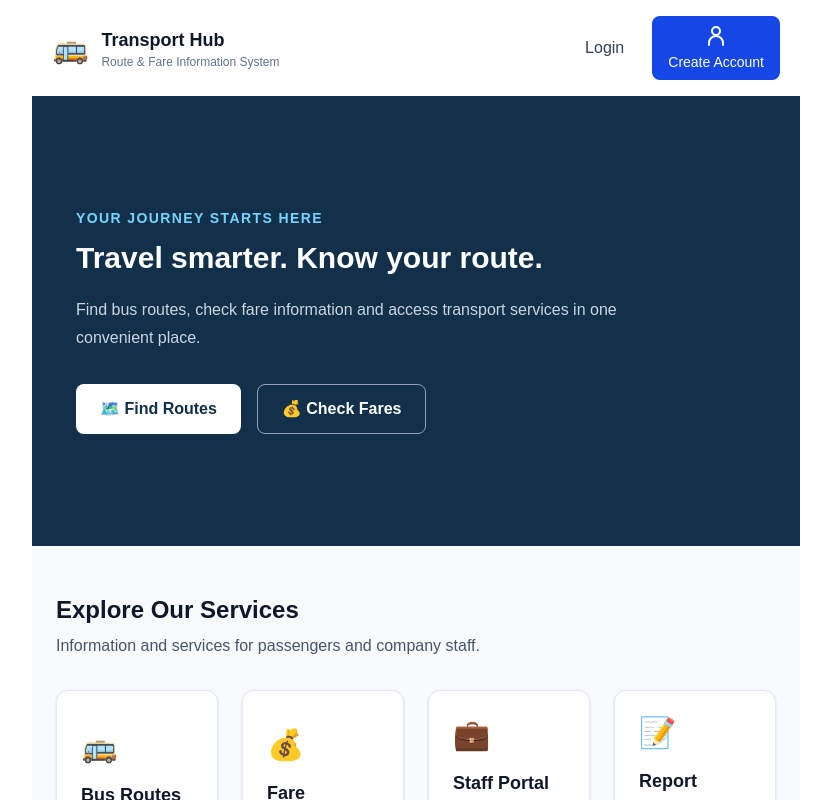
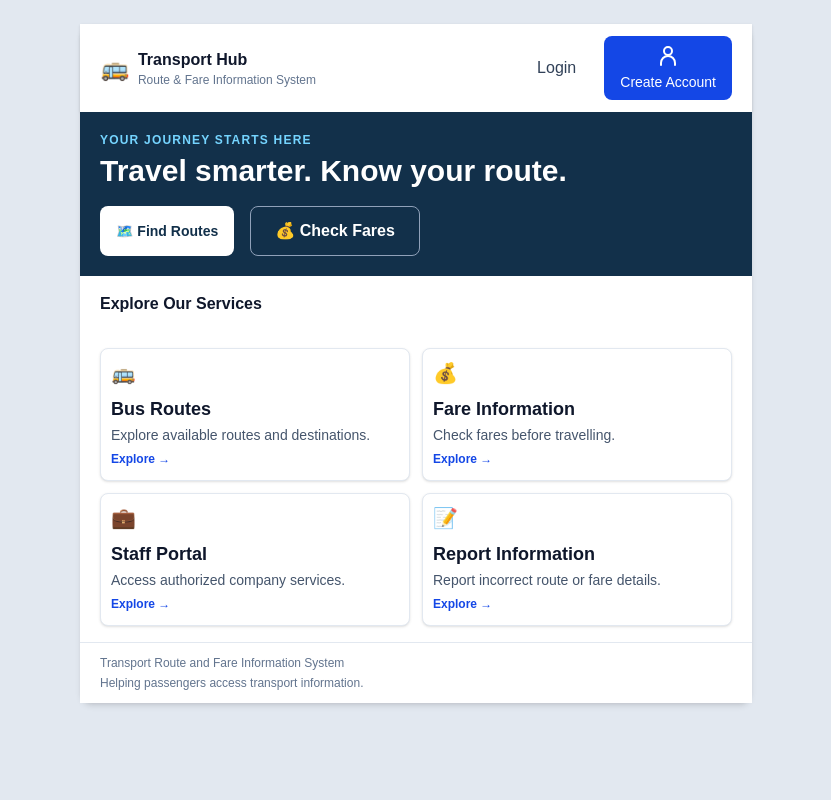
Before and after one commit to bed-com-48-24/TransportRouteFareSystem, a Next.js app in the folder frontend/: page /accounts-reports/home in a window 1280 px wide. Shown: the top 800 px of the page, without its empty margins (224-1055 px from the left). Built offline with nearby package versions, Linux system fonts and the light colour scheme.

Commit message:
update accounts and reports frontend

```diff
--- a/frontend/app/accounts-reports/home/page.tsx
+++ b/frontend/app/accounts-reports/home/page.tsx
@@ -25,7 +25,7 @@ const services = [
     title: "Report Information",
     description: "Report incorrect route or fare details.",
     icon: "📝",
-    href: "/reports",
+    href: "/accounts-reports/report",
   },
 ];
 
@@ -33,17 +33,18 @@ export default function HomePage() {
   const router = useRouter();
 
   return (
-    <main className="min-h-screen w-full max-w-3xl mx-auto overflow-y-auto bg-gray-50">
+    <main className="min-h-screen bg-slate-200 px-4 py-6">
+      <div className="mx-auto max-w-2xl rounded-xl bg-white shadow-md">
       {/* Navigation */}
       <header className="bg-white shadow-sm">
-        <nav className="mx-auto flex max-w-7xl items-center justify-between px-5 py-4">
+        <nav className="mx-auto flex max-w-2xl items-center justify-between px-5 py-3">
           <button
             onClick={() => router.push("/")}
-            className="flex items-center gap-3 text-left"
+            className="flex items-center gap-2 text-left"
           >
-            <span className="text-3xl">🚌</span>
+            <span className="text-2xl">🚌</span>
             <span>
-              <span className="block text-lg font-bold text-slate-900">
+              <span className="block text-base font-bold text-slate-900">
                 Transport Hub
               </span>
               <span className="block text-xs text-slate-500">
@@ -86,25 +87,20 @@ export default function HomePage() {
       </header>
 
       {/* Hero section */}
-      <section className="bg-[#12304A] text-white px-5 py-8 min-h-0">
-        <div className="mx-auto max-w-7xl px-6 py-16 md:py-20">
-          <p className="mb-3 text-sm font-semibold uppercase tracking-widest text-sky-300">
+      <section className="bg-[#12304A] text-white">
+        <div className=" px-5 py-5">
+          <p className="mb-1 text-xs font-semibold uppercase tracking-widest text-sky-300">
             Your journey starts here
           </p>
 
-          <h1 className="text-3xl font-bold">
+          <h1 className="max-w-2xl text-2xl font-bold leading-tight md:text-3xl">
             Travel smarter. Know your route.
           </h1>
 
-          <p className="mt-5 max-w-xl leading-7 text-slate-300">
-            Find bus routes, check fare information and access
-            transport services in one convenient place.
-          </p>
-
-          <div className="mt-8 flex flex-wrap gap-4">
+          <div className="mt-4 flex flex-wrap gap-4">
             <button
               onClick={() => router.push("/routes")}
-              className="rounded-lg bg-white px-6 py-3 font-semibold text-[#12304A] hover:bg-sky-100"
+              className="rounded-lg bg-white px-4 py-2 text-sm font-semibold text-[#12304A] hover:bg-sky-100"
             >
               🗺️ Find Routes
             </button>
@@ -120,34 +116,32 @@ export default function HomePage() {
       </section>
 
       {/* Services */}
-      <section className="mx-auto max-w-7xl px-6 py-12">
+      <section className="px-5 py-4">
         <div className="mb-8">
-          <h2 className="text-2xl font-bold text-slate-900">
+          <h2 className="text-base font-bold text-slate-900">
             Explore Our Services
           </h2>
-          <p className="mt-2 text-slate-600">
-            Information and services for passengers and company staff.
-          </p>
+
         </div>
 
-        <div className="grid gap-6 sm:grid-cols-2 lg:grid-cols-4">
+        <div className="grid grid-cols-2 gap-3">
           {services.map((service) => (
             <button
               key={service.title}
               onClick={() => router.push(service.href)}
-              className="rounded-xl border border-slate-200 bg-white p-6 text-left shadow-sm transition hover:-translate-y-1 hover:shadow-md"
+              className="rounded-lg border border-slate-200 bg-white p-2.5 text-left shadow-sm transition hover:-translate-y-1 hover:shadow-md"
             >
-              <span className="text-3xl">{service.icon}</span>
+              <span className="text-xl">{service.icon}</span>
 
-              <h3 className="mt-4 text-lg font-semibold text-slate-900">
+              <h3 className="mt-2 text-lg font-semibold text-slate-900">
                 {service.title}
               </h3>
 
-              <p className="mt-2 text-sm leading-6 text-slate-600">
+              <p className="mt-1 text-sm leading-4 text-slate-600">
                 {service.description}
               </p>
 
-              <span className="mt-5 inline-block text-sm font-semibold text-blue-700">
+              <span className="mt-2 inline-block text-xs font-semibold text-blue-700">
                 Explore →
               </span>
             </button>
@@ -156,14 +150,15 @@ export default function HomePage() {
       </section>
 
       {/* Footer */}
-      <footer className="mt-8 border-t border-slate-200 bg-white">
-        <div className="mx-auto max-w-7xl px-6 py-6 text-sm text-slate-500">
+      <footer className="border-t border-slate-200 bg-white">
+        <div className="px-5 py-3 text-xs text-slate-500">
           Transport Route and Fare Information System
           <span className="mt-1 block">
             Helping passengers access transport information.
           </span>
         </div>
       </footer>
+      </div>
     </main>
   );
 }
--- a/frontend/next.config.ts
+++ b/frontend/next.config.ts
@@ -1,3 +1,4 @@
+import path from "path";
 import type { NextConfig } from "next";
 
 const nextConfig: NextConfig = {
@@ -8,6 +9,7 @@ const nextConfig: NextConfig = {
   cacheComponents: true,
   partialPrefetching: true,
   turbopack: {
+    root: path.resolve(__dirname, ".."),
     rules: {
       "*.css": {
         loaders: ["@tailwindcss/turbopack"],
```
